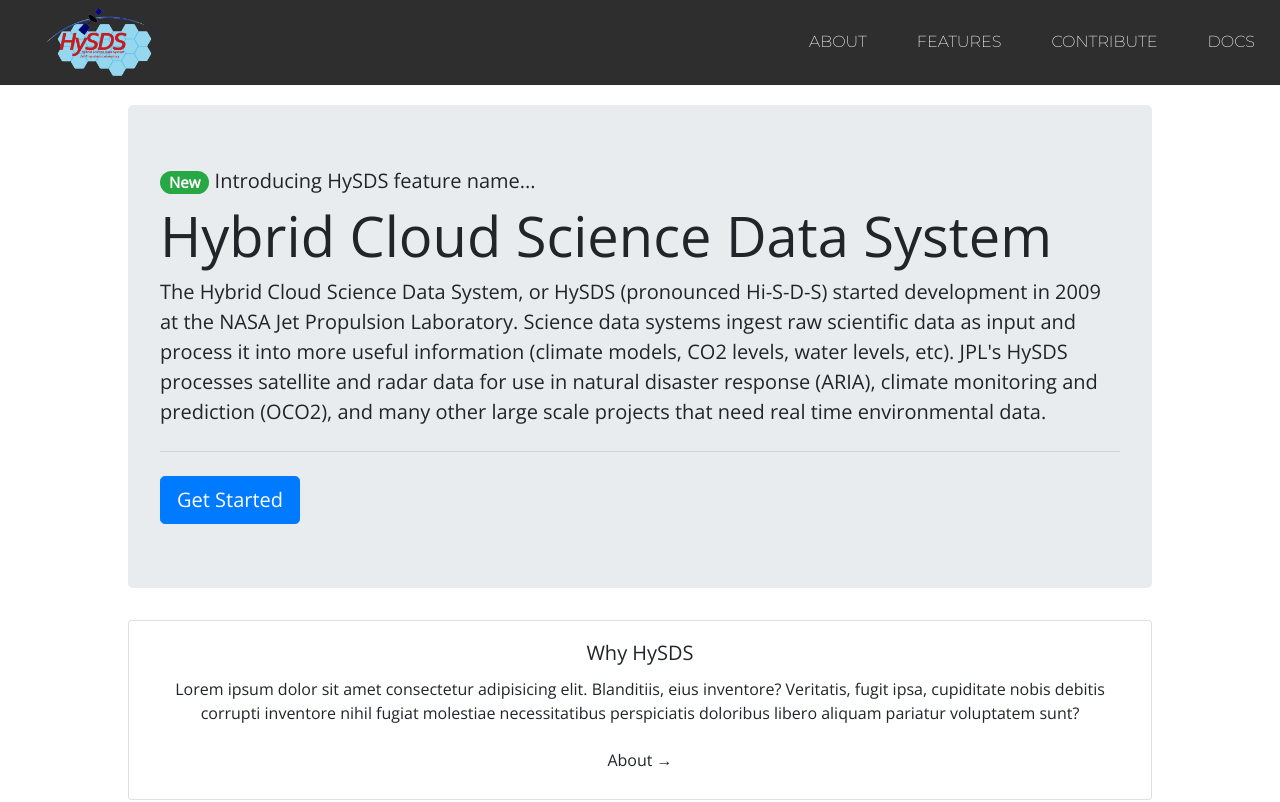
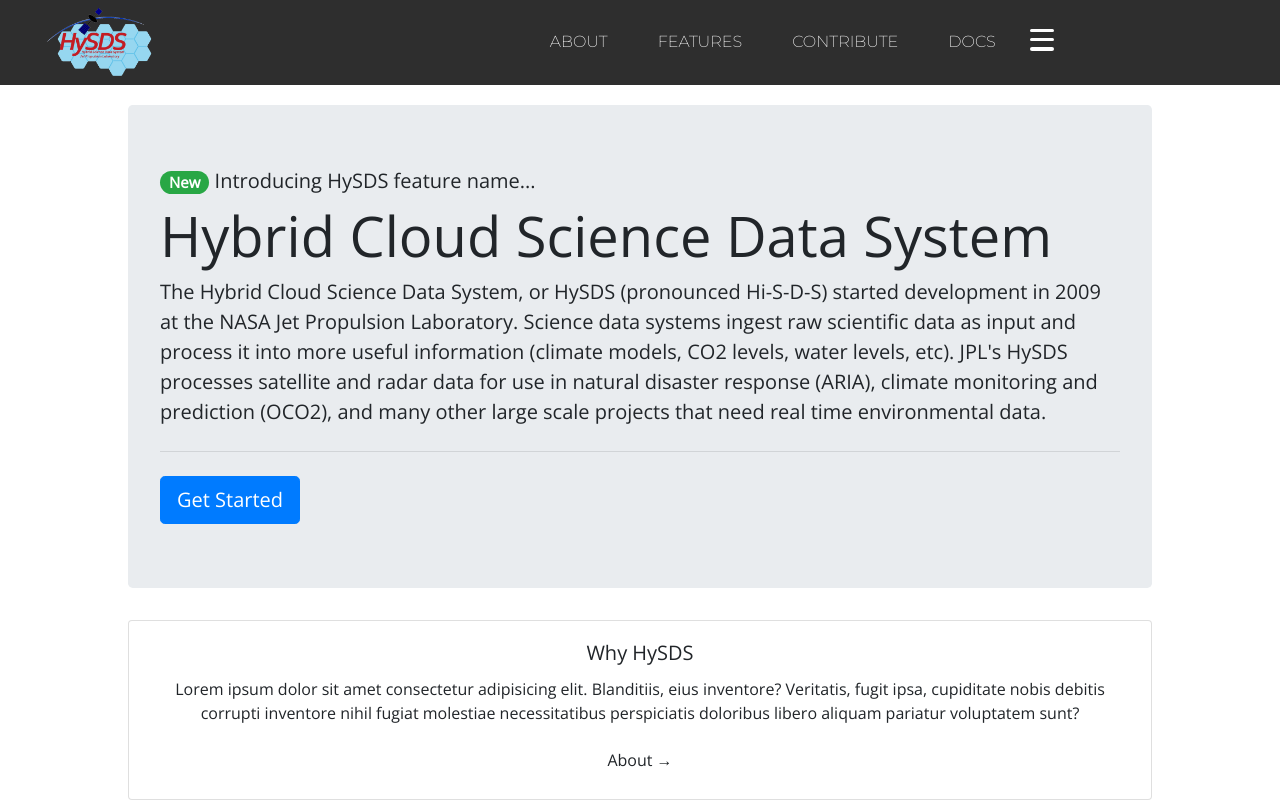
Before and after one commit to yunks128/hysds.github.io, a Gatsby site: page / in a window 1280 px wide. Shown: the top 802 px of the page. Built offline with nearby package versions, Linux system fonts and the light colour scheme; Gatsby itself is replaced by a stand-in of ours.

Commit message:
Adddded Hamburger Icon

```diff
--- a/gatsby-config.js
+++ b/gatsby-config.js
@@ -22,5 +22,6 @@ module.exports = {
       },
     },
     `gatsby-plugin-react-helmet`,
+    `gatsby-plugin-styled-components`,
   ],
 }
--- a/package.json
+++ b/package.json
@@ -43,5 +43,10 @@
     "react-dom": "^16.12.0",
     "react-helmet": "^5.2.1",
     "rimraf": "^3.0.2"
+  },
+  "dependencies": {
+    "babel-plugin-styled-components": "^1.10.7",
+    "gatsby-plugin-styled-components": "^3.1.21",
+    "styled-components": "^5.0.1"
   }
 }
--- a/src/components/header.js
+++ b/src/components/header.js
@@ -1,8 +1,89 @@
-import React from 'react'
+import React, { useState } from 'react'
 import { Link } from 'gatsby'
 import logo from '../images/hysds-logo.png'
+import styled, { createGlobalStyle } from 'styled-components'
 
-export default () => (
+const Global = createGlobalStyle`
+body{
+  margin: 0;
+  padding: 0;
+  overflow-x: hidden;
+}`
+
+const MenuIcon = styled.button`
+
+  top: 2rem;
+  right: 2rem;
+  margin-top: 25px;
+
+  display: flex;
+  flex-direction: column;
+  justify-content: space-around;
+  width: 1.5rem;
+  height: 1.5 rem;
+  background: transparent;
+  border: none;
+  cursor: pointer;
+  z-index: 5;
+
+  div {
+    width: 1.5rem;
+    height: 0.2rem;
+    margin: 3px;
+    background: #ffffff;
+    border-radius: 5px;
+    transform-origin 1px;
+    position: relative;
+    transition: opacity 300ms, transform 300ms;
+    :first-child{
+      transform: ${({ nav }) => (nav ? 'rotate(45deg)' : 'rotate(0)')};
+
+    }
+
+    :nth-child(2){
+      opacity: ${({ nav }) => (nav ? '0' : '1')}
+    }
+    :nth-child(3){
+      transform: ${({ nav }) => (nav ? 'rotate(-45deg)' : 'rotate(0)')};
+    }
+  }
+
+`
+
+const MenuLinks = styled.nav`
+  display: flex;
+  flex-direction: column;
+  justify-content: center;
+  align-item: center;
+  text-align: center;
+  height: 300px;
+  width: 100%;
+  background-color: #2e2e2e;
+  margin: 20px;
+  padding: 10px;
+  position: static;
+  top: 0;
+  right: 0;
+  transform: ${({ nav }) => (nav ? 'translateX(-50%)' : 'translateX(100%)')};
+
+  ul {
+    list-style-type: none;
+  }
+  li {
+    margin-top: 1rem;
+    font-family: 'Montserrat', sans-serif;
+    font-weight: 200;
+  }
+  a {
+    text-decoration: none;
+    font-size: 1.5rem;
+  }
+`
+
+const Index = () => {
+  const [nav, showNav] = useState(false)
+
+  return (
     <nav class="navbar">
       <div id="logo">
         <Link to="/">
@@ -34,6 +115,50 @@ export default () => (
             DOCS
           </Link>{' '}
         </li>
+        <div>
+          <Global />
+          <MenuIcon nav={nav} onClick={() => showNav(!nav)}>
+            <div />
+            <div />
+            <div />
+          </MenuIcon>
+          <MenuLinks nav={nav}>
+            <ul>
+              <li>
+                {' '}
+                <Link to="/about/" id="nav-item">
+                  {' '}
+                  ABOUT{' '}
+                </Link>
+              </li>
+              <li class>
+                {' '}
+                <Link to="/features/" id="nav-item">
+                  {' '}
+                  FEATURES{' '}
+                </Link>{' '}
+              </li>
+              <li>
+                {' '}
+                <Link to="/contribute/" id="nav-item">
+                  {' '}
+                  CONTRIBUTE{' '}
+                </Link>{' '}
+              </li>
+              <li>
+                {' '}
+                <Link to="/docs/hysds/hysds-overview/" id="nav-item">
+                  {' '}
+                  DOCS{' '}
+                </Link>{' '}
+              </li>
+            </ul>
+          </MenuLinks>
+        </div>
+
+        <li></li>
       </ul>
     </nav>
   )
+}
+export default Index
--- a/src/styles/global.css
+++ b/src/styles/global.css
@@ -7,6 +7,11 @@ body {
 
 html{
   font-family: 'Montserrat', sans-serif;
+}
+
+html, body {
+    max-width: 100%;
+    overflow-x: hidden;
 }
 
 nav,
```
Also changed, not shown: src/styles/bootstrap.css, 1 other file. Lines whose indentation alone changed are shown as unchanged.
